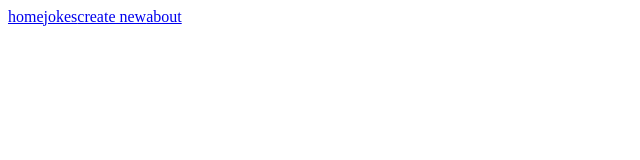
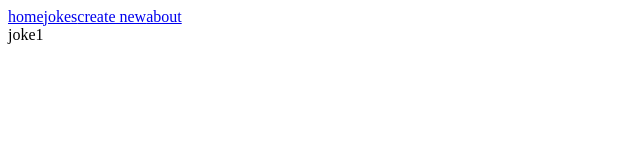
Before and after one commit to Fuze599/web3-project, a React (Create React App) app in the folder react-jokes/: page /jokes/1 in a window 1280 px wide. Shown: the top 160 px of the page, without its empty margins (0-640 px from the left). Built offline with nearby package versions, Linux system fonts and the light colour scheme; data requests are answered from the project's data file.

Commit message:
jokes details

```diff
--- a/react-jokes/src/components/App/App.js
+++ b/react-jokes/src/components/App/App.js
@@ -3,20 +3,18 @@ import Home from "components/Home/Home"
 import AddJoke from "components/Jokes/AddJoke"
 import ListJokes from "components/Jokes/ListJokes"
 import JokeDetail from "components/Jokes/JokeDetail"
-import { Routes, Route, Link, useMatch } from "react-router-dom"
-import { useContext } from "react"
-import { Context as JokesContext } from '../../contexts/JokesContext'
+import { Routes, Route, Link } from "react-router-dom"
+// import { useContext } from "react"
+// import { Context as JokesContext } from '../../contexts/JokesContext'
 
 const App = () => {
 
-  const { jokes } = useContext(JokesContext)
-
-  const jokeById = (id) => jokes.find(a => a.id === id)
-
-  const match = useMatch('/jokes/:id')
-  const joke = match
-    ? jokeById(Number(match.params.id))
-    : null
+  // const { jokes } = useContext(JokesContext)
+  // const match = useMatch('/jokes/:id')
+  //   const jokeById = (id) => jokes.find(a => a.id === id)
+  //   const joke = match
+  //     ? jokeById(Number(match.params.id))
+  //     : null
 
   return (
     <div>
@@ -32,7 +30,7 @@ const App = () => {
         <Route path='/jokes' element={<ListJokes />} />
         <Route path='/create' element={<AddJoke />} />
         <Route path='/about' element={<About />} />
-        <Route path='/jokes/:id' element={<JokeDetail joke={joke} />} />
+        <Route path='/jokes/:id' element={<JokeDetail />} />
       </Routes>
     </div>
   )
--- a/react-jokes/src/components/Jokes/JokeDetail.jsx
+++ b/react-jokes/src/components/Jokes/JokeDetail.jsx
@@ -1,7 +1,18 @@
-const JokeDetail = (joke) => {
+import { useContext, useEffect, useState } from "react"
+import { Context as JokesContext } from '../../contexts/JokesContext'
+import {useParams} from "react-router-dom";
 
-    console.log(joke.content);
+const JokeDetail = () => {
+    const [joke, setJoke] = useState({})
+    const { getJoke } = useContext(JokesContext)
 
+    const jokeId = useParams().id
+    useEffect(() => {
+        const loadJoke = async () => {
+            setJoke(await getJoke(jokeId))
+        }
+        loadJoke()
+      }, [getJoke, jokeId])
     return (
         <>
             <div>{joke.content}</div>
--- a/react-jokes/src/contexts/JokesContext.jsx
+++ b/react-jokes/src/contexts/JokesContext.jsx
@@ -29,9 +29,9 @@ const ProviderWrapper = (props) => {
     }
 
     const getJoke = (id) => {
-        JokesAPI
+        return JokesAPI
             .getOne(id)
-            .then(joke => setJokes(joke))
+            .then(joke => joke)
             .catch(error => console.warn(error))
     }
 
```
